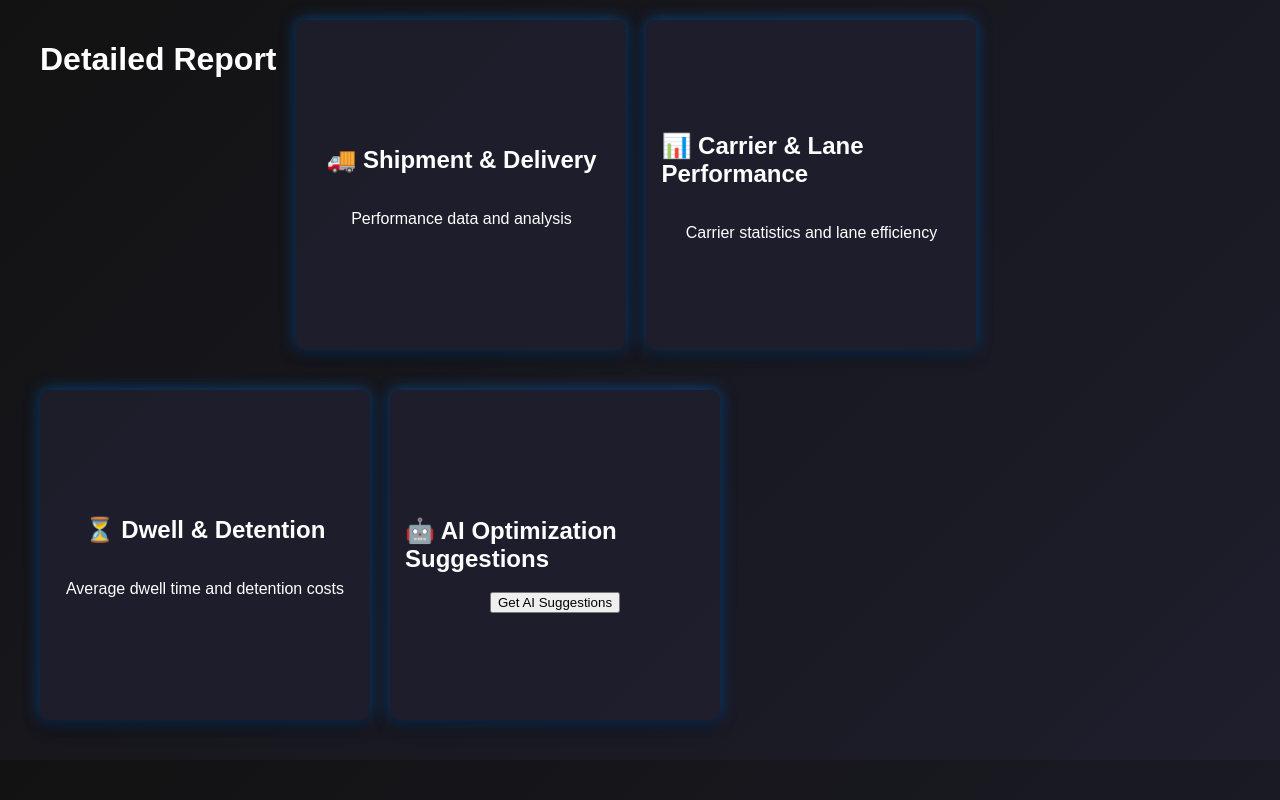
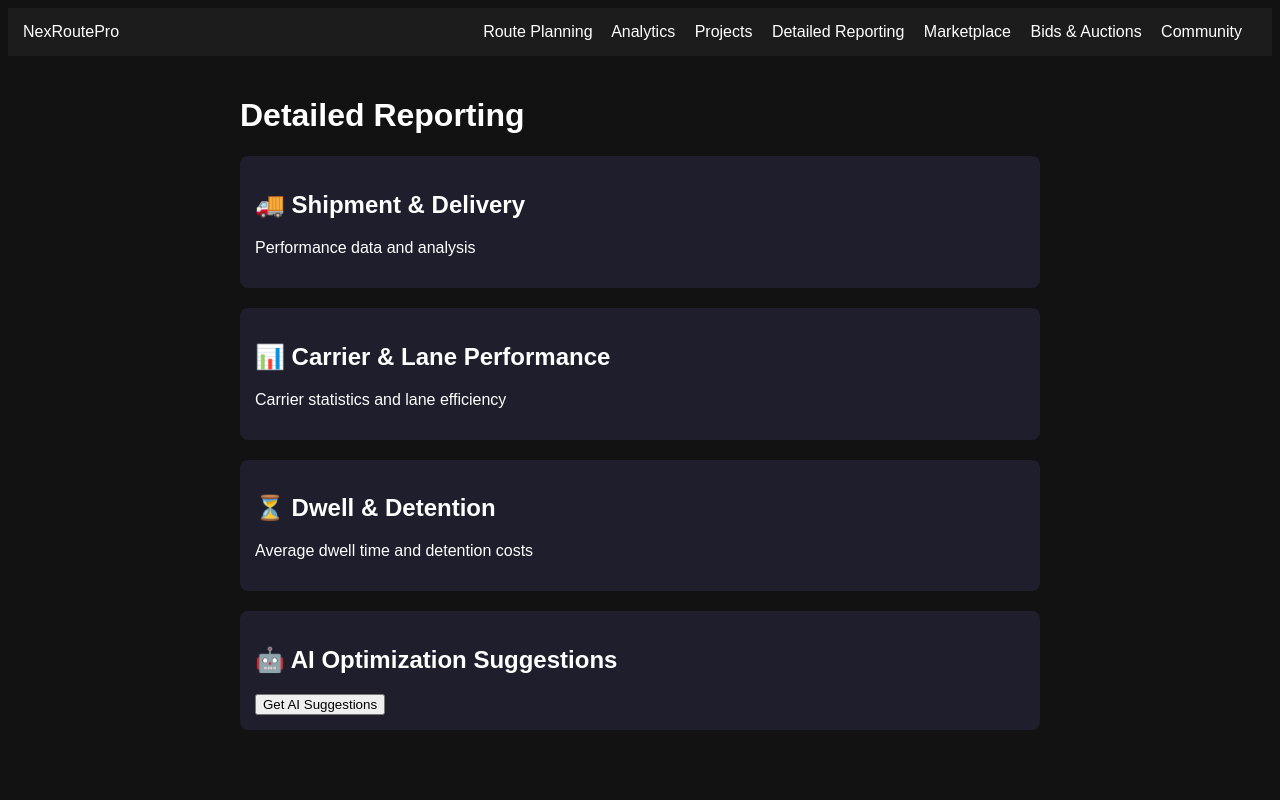
Before and after one commit to Asow1885/NexRoutepro-Dashboard, a plain HTML site: page frontend/Detailed_Reporting/NexRoutePro_Detailed_Reporting.html in a window 1280 px wide. Drawn offline with Linux system fonts and the light colour scheme.

Commit message:
Added NexRoutePro Detailed Reporting page, linked it to Dashboard

```diff
--- a/frontend/Detailed_Reporting/NexRoutePro_Detailed_Report_Dark_Theme.html
+++ b/frontend/Detailed_Reporting/NexRoutePro_Detailed_Reporting.html
@@ -1,15 +1,28 @@
+
 <!DOCTYPE html>
 <html lang="en">
 <head>
     <meta charset="UTF-8">
     <meta name="viewport" content="width=device-width, initial-scale=1.0">
-    <title>NexRoutePro - Detailed Report</title>
+    <title>NexRoutePro - Detailed Reporting</title>
     <link rel="stylesheet" href="styles.css">
     <script src="app.js" defer></script>
 </head>
 <body class="dark-theme">
+    <div class="navbar">
+        <div class="logo">NexRoutePro</div>
+        <div class="nav-links">
+            <a href="route_planning.html">Route Planning</a>
+            <a href="analytics.html">Analytics</a>
+            <a href="projects.html">Projects</a>
+            <a href="NexRoutePro_Detailed_Reporting.html">Detailed Reporting</a>
+            <a href="marketplace.html">Marketplace</a>
+            <a href="product_auctions.html">Bids & Auctions</a>
+            <a href="community.html">Community</a>
+        </div>
+    </div>
     <div class="dashboard">
-        <h1>Detailed Report</h1>
+        <h1>Detailed Reporting</h1>
         <div class="section" id="shipment-delivery">
             <h2>🚚 Shipment & Delivery</h2>
             <p>Performance data and analysis</p>
@@ -25,6 +38,7 @@
         <div class="section" id="ai-suggestions">
             <h2>🤖 AI Optimization Suggestions</h2>
             <button id="optimize-btn">Get AI Suggestions</button>
+            <div id="ai-results"></div>
         </div>
     </div>
 </body>
--- a/frontend/Detailed_Reporting/app.js
+++ b/frontend/Detailed_Reporting/app.js
@@ -1,9 +1,18 @@
+
 document.addEventListener('DOMContentLoaded', () => {
-    const optimizeButton = document.querySelector('#optimize-btn');
-    optimizeButton.addEventListener('click', () => {
-        document.querySelector('#ai-suggestions').innerHTML = "<p>Analyzing data... Please wait.</p>";
+    const optimizeBtn = document.getElementById('optimize-btn');
+    const aiResults = document.getElementById('ai-results');
+
+    optimizeBtn.addEventListener('click', () => {
+        aiResults.innerHTML = "<p>🔍 Analyzing data... Generating AI suggestions...</p>";
         setTimeout(() => {
-            document.querySelector('#ai-suggestions').innerHTML = "<p>🚀 Optimization complete! AI suggests reducing idle time by 15% on Carrier Lane A.</p>";
+            aiResults.innerHTML = `
+                <ul>
+                    <li>🚀 Optimize routes for faster deliveries.</li>
+                    <li>📊 Recommend top-performing carriers.</li>
+                    <li>⏳ Minimize dwell time at locations.</li>
+                </ul>
+            `;
         }, 2000);
     });
 });
--- a/frontend/Detailed_Reporting/styles.css
+++ b/frontend/Detailed_Reporting/styles.css
@@ -1,33 +1,38 @@
+
 body.dark-theme {
-    background: linear-gradient(135deg, #121212, #1e1e2d);
+    background-color: #121212;
     color: #ffffff;
     font-family: Arial, sans-serif;
-    margin: 0;
-    padding: 0;
 }
+
+.navbar {
+    background-color: #1c1c1c;
+    padding: 15px;
+    display: flex;
+    justify-content: space-between;
+    align-items: center;
+}
+
+.nav-links a {
+    color: #ffffff;
+    text-decoration: none;
+    margin-right: 15px;
+    transition: color 0.3s;
+}
+
+.nav-links a:hover {
+    color: #f7931e;
+}
+
 .dashboard {
     padding: 20px;
-    max-width: 1200px;
+    max-width: 800px;
     margin: auto;
-    display: flex;
-    gap: 20px;
-    flex-wrap: wrap;
 }
+
 .section {
-    background: rgba(30, 30, 45, 0.9);
+    background-color: #1e1e2d;
     padding: 15px;
     margin-bottom: 20px;
-    border-radius: 10px;
-    width: 300px;
-    height: 300px;
-    box-shadow: 0 8px 16px rgba(0, 0, 0, 0.4), 0 0 15px rgba(0, 128, 255, 0.5);
-    transition: transform 0.3s, box-shadow 0.3s;
-    display: flex;
-    flex-direction: column;
-    justify-content: center;
-    align-items: center;
+    border-radius: 8px;
 }
-.section:hover {
-    transform: scale(1.05);
-    box-shadow: 0 12px 24px rgba(0, 128, 255, 0.6);
-}
```
Also changed, not shown: frontend/index.html (+7 -7 lines).
